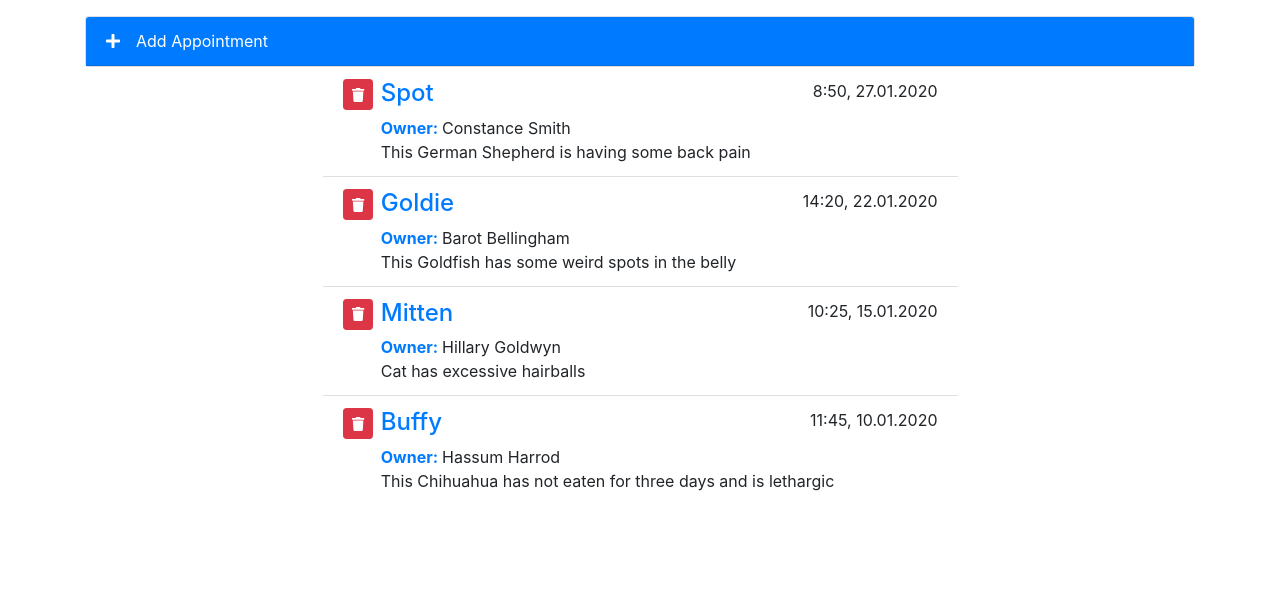
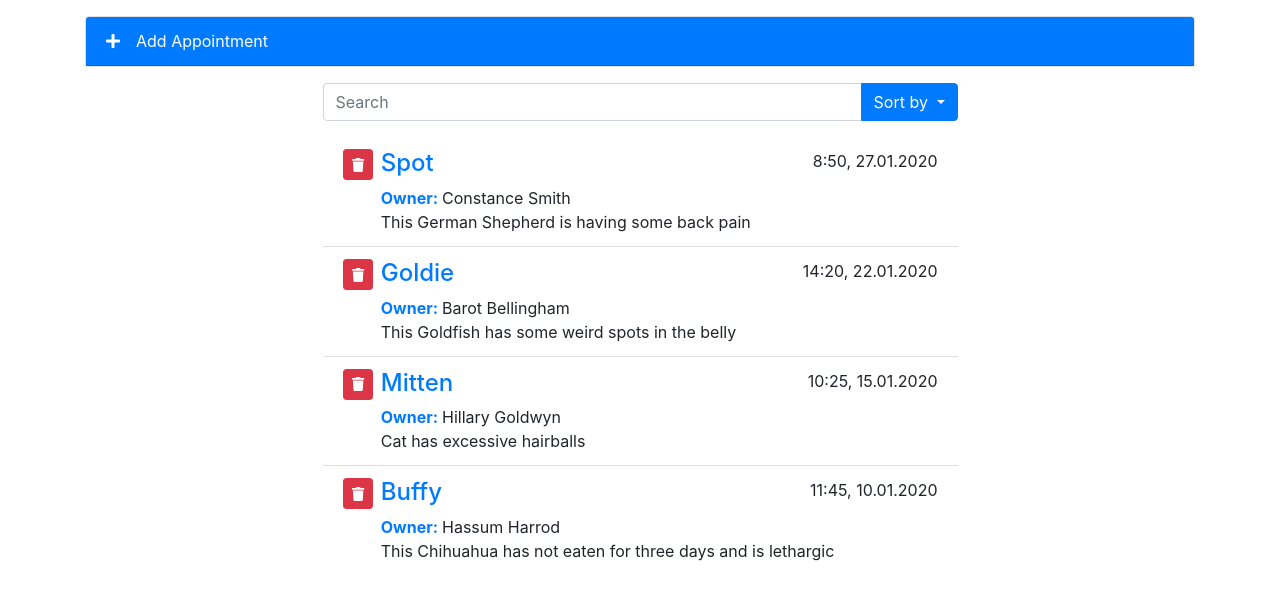
Before and after one commit to valerykatskel/vue-interface, a Vue app: page / in a window 1280 px wide. Shown: the top 600 px of the page. Built offline with nearby package versions, Linux system fonts and the light colour scheme.

Commit message:
Creating a search component template

```diff
--- a/src/App.vue
+++ b/src/App.vue
@@ -2,6 +2,7 @@
 	<div id="main-app" class="container">
 		<div class="row justify-content-center">
 			<add-appointment @add="addItem"/>
+			<search-appointments/>
 			<appointment-list :appointments="appointments" @remove="removeItem" @edit="editItem"/>
 		</div>
 	</div>
@@ -10,6 +11,7 @@
 <script>
 	import AppointmentList from './components/AppointmentList';
 	import AddAppointment from './components/AddAppointment';
+	import SearchAppointments from './components/SearchAppointments';
 	import _ from 'lodash';
 	import axios from 'axios';
 
@@ -25,6 +27,7 @@
 		components: {
 			AppointmentList,
 			AddAppointment,
+			SearchAppointments,
 		},
 		mounted() {
 			axios.get('./data/appointments.json').then(
--- /dev/null
+++ b/src/components/SearchAppointments.vue
@@ -0,0 +1,89 @@
+<template>
+	<div class="col-12 col-md-10 col-lg-7">
+    <div class="input-group my-3">
+      <input
+        id="SearchApts"
+        placeholder="Search"
+        type="text"
+        class="form-control"
+        aria-label="Search Appointments"
+      >
+
+      <div class="input-group-append">
+        <button
+          type="button"
+          class="btn btn-primary dropdown-toggle"
+          data-toggle="dropdown"
+          aria-haspopup="true"
+          aria-expanded="false"
+        >
+          Sort by
+          <span class="caret"></span>
+        </button>
+
+        <div class="dropdown-menu dropdown-menu-right">
+          <a
+            href="#"
+            class="dropdown-item d-flex justify-content-between"
+            id="petName"
+          >
+            Pet Name
+            <font-awesome-icon icon="check" v-if="myKey==='petName'"/>
+          </a>
+
+          <a
+            class="dropdown-item d-flex justify-content-between"
+            href="#"
+            id="aptDate"
+          >
+            Date
+            <font-awesome-icon icon="check" v-if="myKey==='aptDate'"/>
+          </a>
+
+          <a
+            href="#"
+            class="dropdown-item d-flex justify-content-between"
+            id="ownerName"
+          >
+            Owner
+            <font-awesome-icon icon="check" v-if="myKey==='petOwner'"/>
+          </a>
+
+          <div class="dropdown-divider" role="separator"></div>
+
+          <a
+            class="dropdown-item d-flex justify-content-between"
+            href="#"
+            id="asc"
+          >
+            Asc
+            <font-awesome-icon icon="check" v-if="myDir==='asc'"/>
+          </a>
+
+          <a
+            class="dropdown-item d-flex justify-content-between"
+            href="#"
+            id="desc"
+          >
+            Desc
+            <font-awesome-icon icon="check" v-if="myDir==='desc'"/>
+          </a>
+        </div>
+      </div>
+    </div>
+  </div>
+</template>
+<script>
+import { FontAwesomeIcon } from "@fortawesome/vue-fontawesome";
+export default {
+  name: "SearchAppointments",
+  data() {
+    return {
+			searchTerm: "",
+		};
+  },
+  components: {
+    FontAwesomeIcon
+  }
+};
+</script>
```
